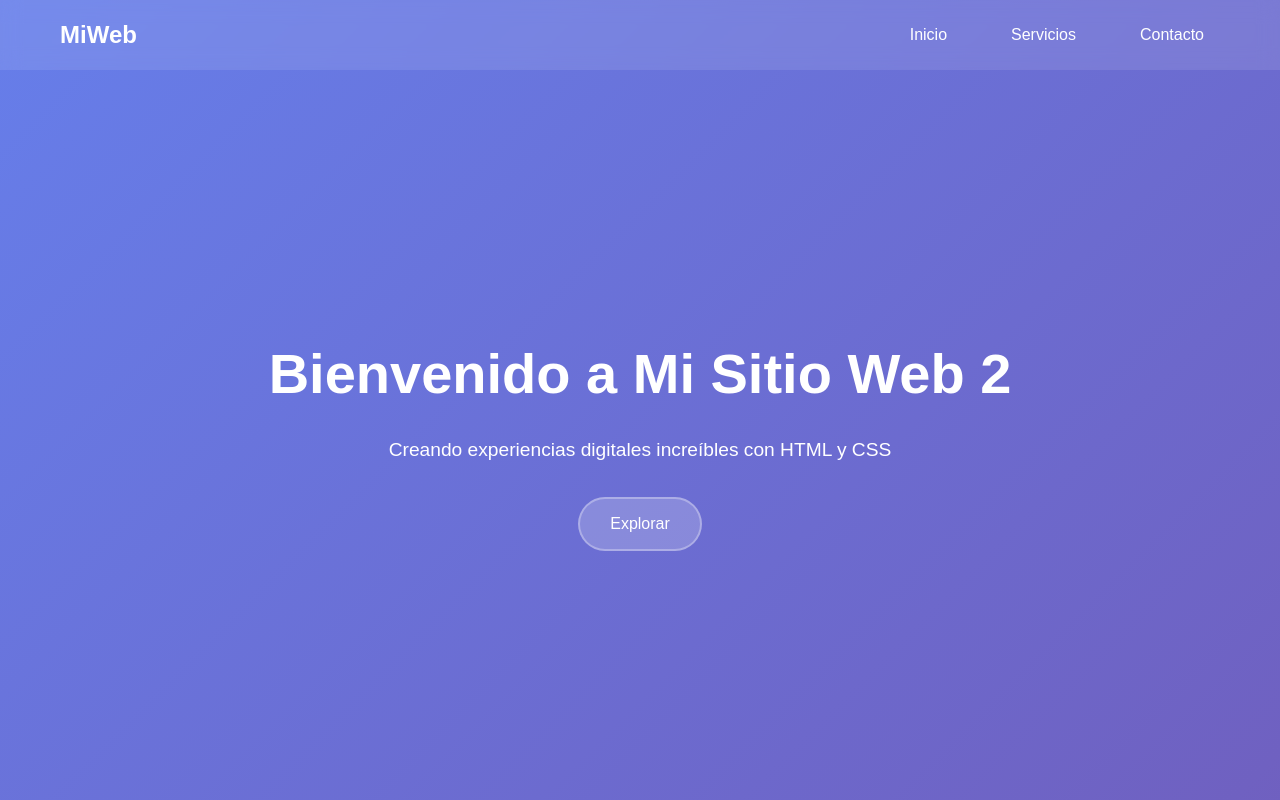
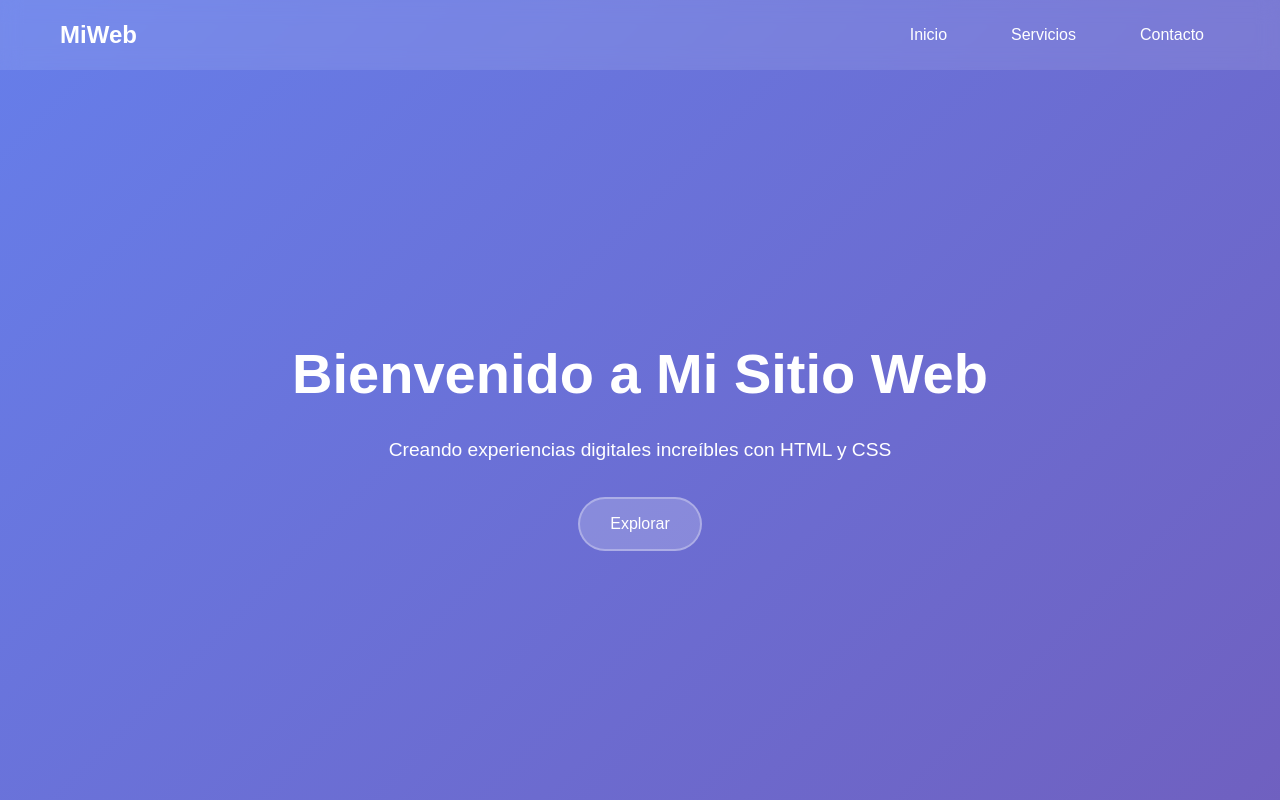
Before and after one commit to PlanetSTEAM/Mywebhtml, a plain HTML site: page index.html in a window 1280 px wide. Shown: the top 800 px of the page. Drawn offline with Linux system fonts and the light colour scheme.

Commit message:
Update index.html

```diff
--- a/index.html
+++ b/index.html
@@ -192,6 +192,8 @@
             }
         }
     </style>
+    <!-- Vercel Analytics -->
+    <script defer src="https://cdn.vercel-insights.com/v1/script.debug.js"></script>
 </head>
 <body>
     <!-- Header -->
@@ -209,7 +211,7 @@
     <!-- Hero Section -->
     <section class="hero" id="inicio">
         <div class="hero-content">
-            <h1>Bienvenido a Mi Sitio Web 2 </h1>
+            <h1>Bienvenido a Mi Sitio Web</h1>
             <p>Creando experiencias digitales increíbles con HTML y CSS</p>
             <a href="#servicios" class="btn">Explorar</a>
         </div>
```
